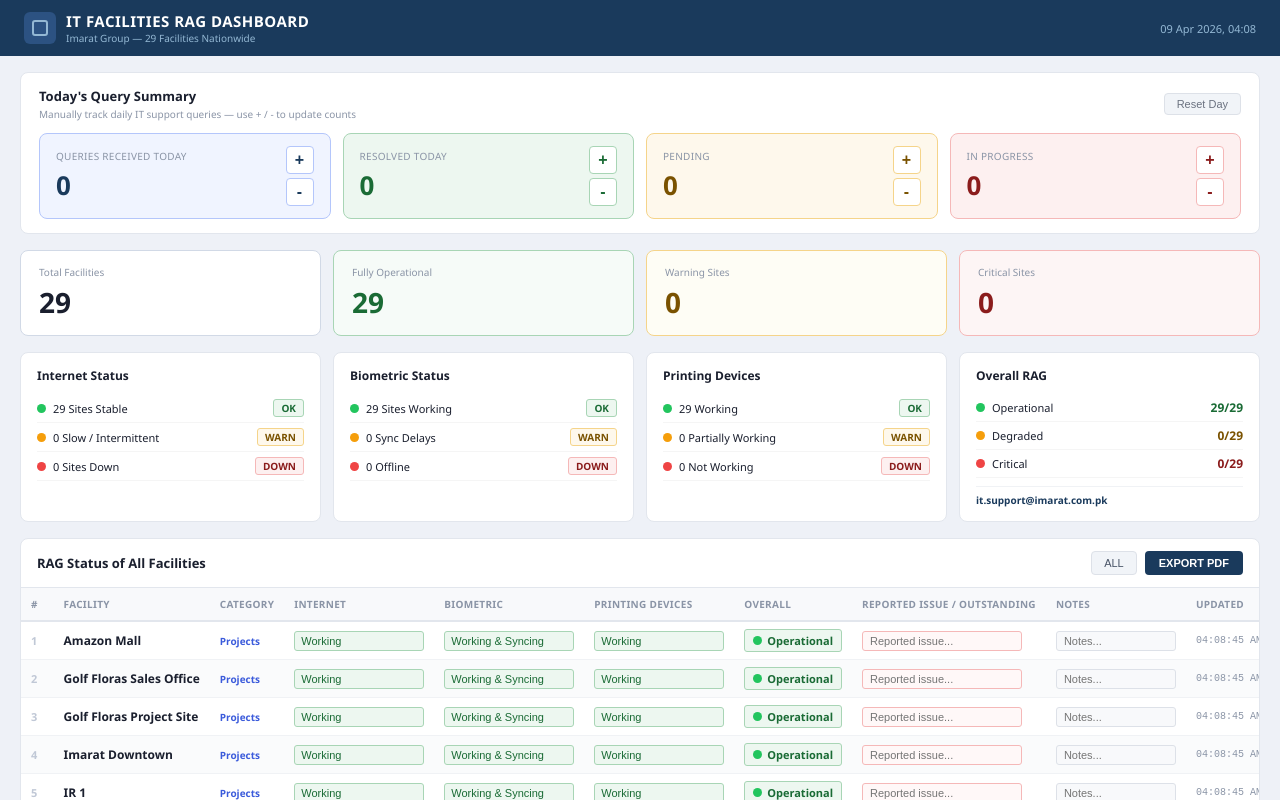
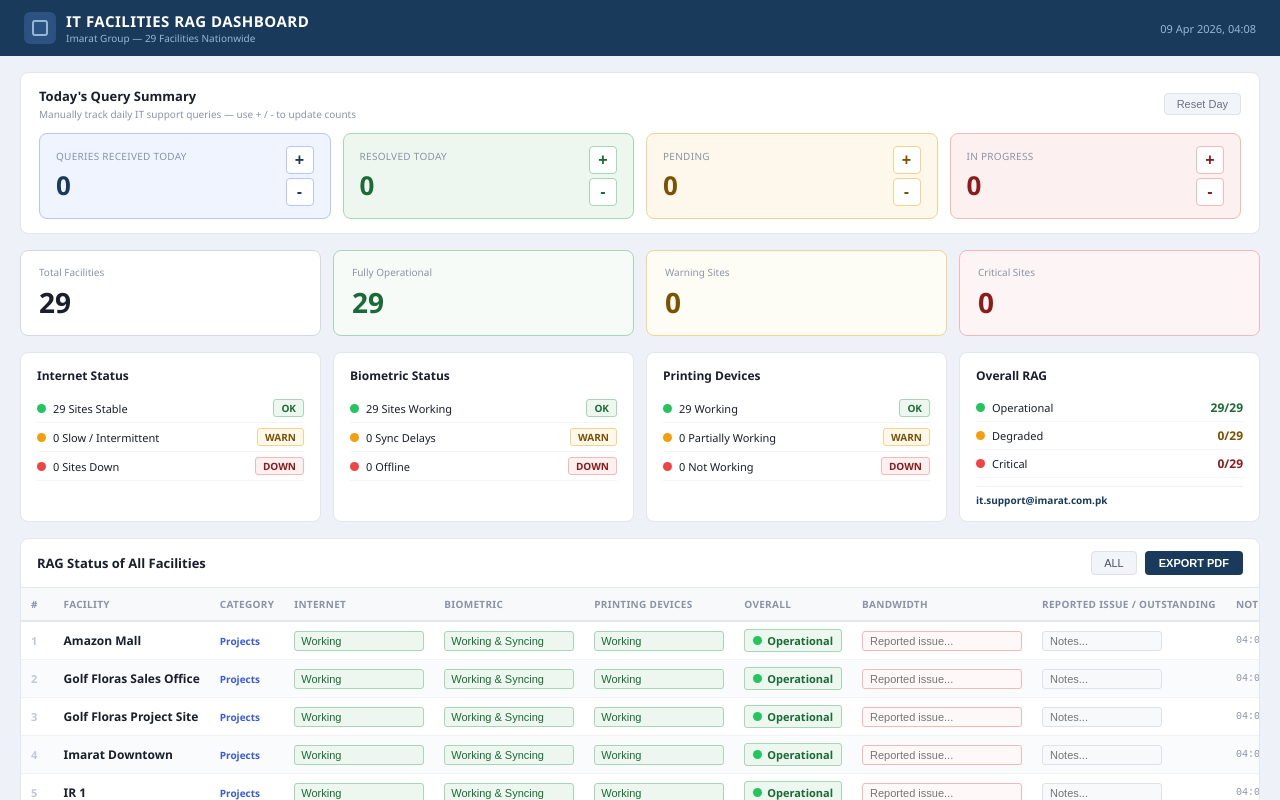
Before and after one commit to aleeraza-git/rag-report, a Next.js app: page / in a window 1280 px wide. Shown: the top 800 px of the page. Built offline with nearby package versions, Linux system fonts and the light colour scheme.

Commit message:
feat: bandwidth field per facility

```diff
--- a/components/Dashboard.tsx
+++ b/components/Dashboard.tsx
@@ -49,6 +49,7 @@ const TEAM = [
 
 type RAGStatus = "green" | "amber" | "red" | "na";
 interface FacilityState {
+  bandwidth: string;
   internet: RAGStatus;
   bio: RAGStatus;
   printing: RAGStatus;
@@ -128,7 +129,7 @@ function calcOverall(s: FacilityState): RAGStatus {
   return "green";
 }
 function defaultState(): FacilityState {
-  return { internet:"green", bio:"green", printing:"green", issue:"", notes:"", ts:nowTime() };
+  return { internet:"green", bio:"green", printing:"green", bandwidth:"", issue:"", notes:"", ts:nowTime() };
 }
 function loadFromStorage(): AppState {
   try { const r = localStorage.getItem("rag_v6"); if (r) return JSON.parse(r); } catch {}
@@ -310,12 +311,12 @@ export default function Dashboard() {
     const rows = FACILITIES.map((f,i) => {
       const s = state[f.name] ?? defaultState();
       const ov = calcOverall(s);
-      return [String(i+1), f.name, f.cat, iL[s.internet], bL[s.bio], pL[s.printing], oL[ov], s.issue||"—", s.notes||"—", s.ts];
+      return [String(i+1), f.name, f.cat, iL[s.internet], bL[s.bio], pL[s.printing], oL[ov], s.bandwidth||"—", s.issue||"—", s.notes||"—", s.ts];
     });
 
     autoTable(doc, {
       startY: 60,
-      head: [["#","Facility","Category","Internet","Biometric","Printing","Overall","Reported Issue","Notes","Updated"]],
+      head: [["#","Facility","Category","Internet","Biometric","Printing","Overall","Bandwidth","Reported Issue","Notes","Updated"]],
       body: rows,
       styles: { fontSize:7, cellPadding:2.5, font:"helvetica" },
       headStyles: { fillColor:[44,74,110], textColor:255, fontStyle:"bold", fontSize:7.5 },
@@ -323,7 +324,7 @@ export default function Dashboard() {
       columnStyles: {
         0:{ cellWidth:8, halign:"center" }, 1:{ cellWidth:38 }, 2:{ cellWidth:18 },
         3:{ cellWidth:22 }, 4:{ cellWidth:26 }, 5:{ cellWidth:20 }, 6:{ cellWidth:20 },
-        7:{ cellWidth:32 }, 8:{ cellWidth:28 }, 9:{ cellWidth:18, halign:"center" },
+        7:{ cellWidth:18 }, 8:{ cellWidth:28 }, 9:{ cellWidth:24 }, 10:{ cellWidth:16, halign:"center" },
       },
       didParseCell: (data) => {
         if (data.section === "body") {
@@ -488,7 +489,7 @@ export default function Dashboard() {
             <table style={{ width:"100%", borderCollapse:"collapse", fontSize:12 }}>
               <thead>
                 <tr style={{ background:"#f8f9fb" }}>
-                  {["#","FACILITY","CATEGORY","INTERNET","BIOMETRIC","PRINTING DEVICES","OVERALL","REPORTED ISSUE / OUTSTANDING","NOTES","UPDATED"].map(h => (
+                  {["#","FACILITY","CATEGORY","INTERNET","BIOMETRIC","PRINTING DEVICES","OVERALL","BANDWIDTH","REPORTED ISSUE / OUTSTANDING","NOTES","UPDATED"].map(h => (
                     <th key={h} style={{ textAlign:"left", padding:"9px 10px", color:"#8a94a6", fontWeight:600, fontSize:10, letterSpacing:".3px", borderBottom:"2px solid #e2e6ed", whiteSpace:"nowrap" }}>{h}</th>
                   ))}
                 </tr>
```
